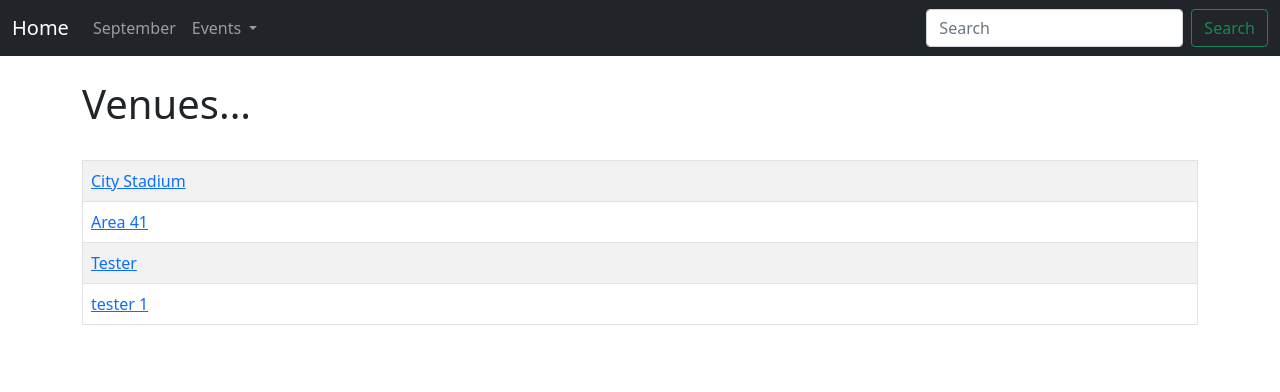
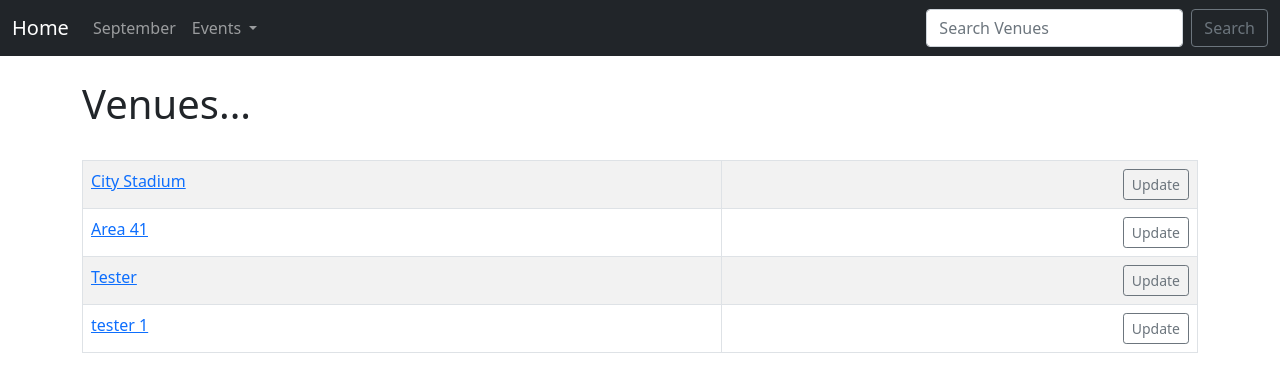
Before and after one commit to shreyusmehra/event_django, a Django app: page /list_venue in a window 1280 px wide. Shown: the top 392 px of the page. Run offline with Django 3.2, Linux system fonts and the light colour scheme; data comes from the database, SQL or seed files in the repository; both versions use the stored data as it was after the commit.

Commit message:
added search page and update venue page

```diff
--- a/events/templates/events/navbar.html
+++ b/events/templates/events/navbar.html
@@ -21,9 +21,11 @@
             </ul>
           </li>
         </ul>
-        <form class="d-flex">
-          <input class="form-control me-2" type="search" placeholder="Search" aria-label="Search">
-          <button class="btn btn-outline-success" type="submit">Search</button>
+        <form class="d-flex" method=POST action="{% url 'search-venues' %}">
+          {% csrf_token %}
+
+          <input class="form-control me-2" type="search" placeholder="Search Venues" name = "searched" aria-label="Search">
+          <button class="btn btn-outline-secondary" type="submit">Search</button>
         </form>
       </div>
     </div>
--- a/events/templates/events/venue.html
+++ b/events/templates/events/venue.html
@@ -12,6 +12,9 @@
     <td>
         <a href="{% url 'show-venue' venue.id %}">{{ venue }}</a>
     </td>
+    <td align="right">
+        <a href="{% url 'update-venue' venue.id %}" class="btn btn-outline-secondary btn-sm">Update</a>
+    </td>
     </tr>
     {% endfor %}
     </table>
--- a/events/urls.py
+++ b/events/urls.py
@@ -14,5 +14,7 @@ urlpatterns = [
     path('events', views.all_events, name = "list-events"),
     path('add_venue', views.add_venue, name='add-venue'),
     path('list_venue', views.list_venues, name='list-venues'),
-    path('show_venue/<venue_id>', views.show_venue, name="show-venue")
+    path('show_venue/<venue_id>', views.show_venue, name="show-venue"),
+    path('search_venues', views.search_venues, name='search-venues'),
+     path('update_venue/<venue_id>', views.update_venue, name="update-venue"),
 ]
--- a/events/views.py
+++ b/events/views.py
@@ -1,4 +1,4 @@
-from django.shortcuts import render
+from django.shortcuts import redirect, render
 import calendar
 from calendar import HTMLCalendar
 from datetime import datetime
@@ -7,15 +7,38 @@ from .models import Event, Venue
 from.forms import VenueForm
 # Create your views here.
 
+def update_venue(request, venue_id):
+    venue = Venue.objects.get(pk=venue_id)
+    form = VenueForm(request.POST or None, instance=venue )
+    if form.is_valid():
+        form.save()
+        return redirect('list-venues')
+
+    return render(request, 'events/update_venue.html',
+    {"venue" : venue, "form" : form })
+
+def search_venues(request):
+    if request.method == "POST":
+        searched = request.POST['searched']
+        venues = Venue.objects.filter(name__contains=searched)
+
+        return render(request, 'events/search_venues.html',
+        {"searched" : searched, "venues" : venues})
+
+    else:
+        return render(request, 'events/search_venues.html',
+        {})
+
+
 def show_venue(request, venue_id):
     venue = Venue.objects.get(pk=venue_id)
     return render(request, 'events/show_venue.html',
-    {"venue": venue,})
+    {"venue" : venue,})
 
 def list_venues(request):
     venue_list = Venue.objects.all()
     return render(request, 'events/venue.html',
-    {"venue_list": venue_list,})
+    {"venue_list" : venue_list,})
 
 
 def add_venue(request):
@@ -36,7 +59,7 @@ def add_venue(request):
 def all_events(request):
     event_list = Event.objects.all()
     return render(request, 'events/event_list.html',
-    {"event_list": event_list,})
+    {"event_list" : event_list,})
 
 
 def home(request, year = datetime.now().year, month = datetime.now().strftime('%B')):
@@ -57,5 +80,5 @@ def home(request, year = datetime.now().year, month = datetime.now().strftime('%
     time = now.strftime('%I:%M:%S %p')
     #current date
     date = now.date
-    return render(request, 'events/home.html',{"name": name, "year":year, "month":month,
-    "month_number":month_number, "cal":cal, "current_year": current_year, "time":time, "date":date})
+    return render(request, 'events/home.html',{"name" : name, "year" : year, "month" : month,
+    "month_number" : month_number, "cal" : cal, "current_year" : current_year, "time" : time, "date" : date})
```
Also changed, not shown: events/templates/events/search_venues.html (added, +21 -0 lines), events/templates/events/update_venue.html (added, +19 -0 lines), db.sqlite3.
